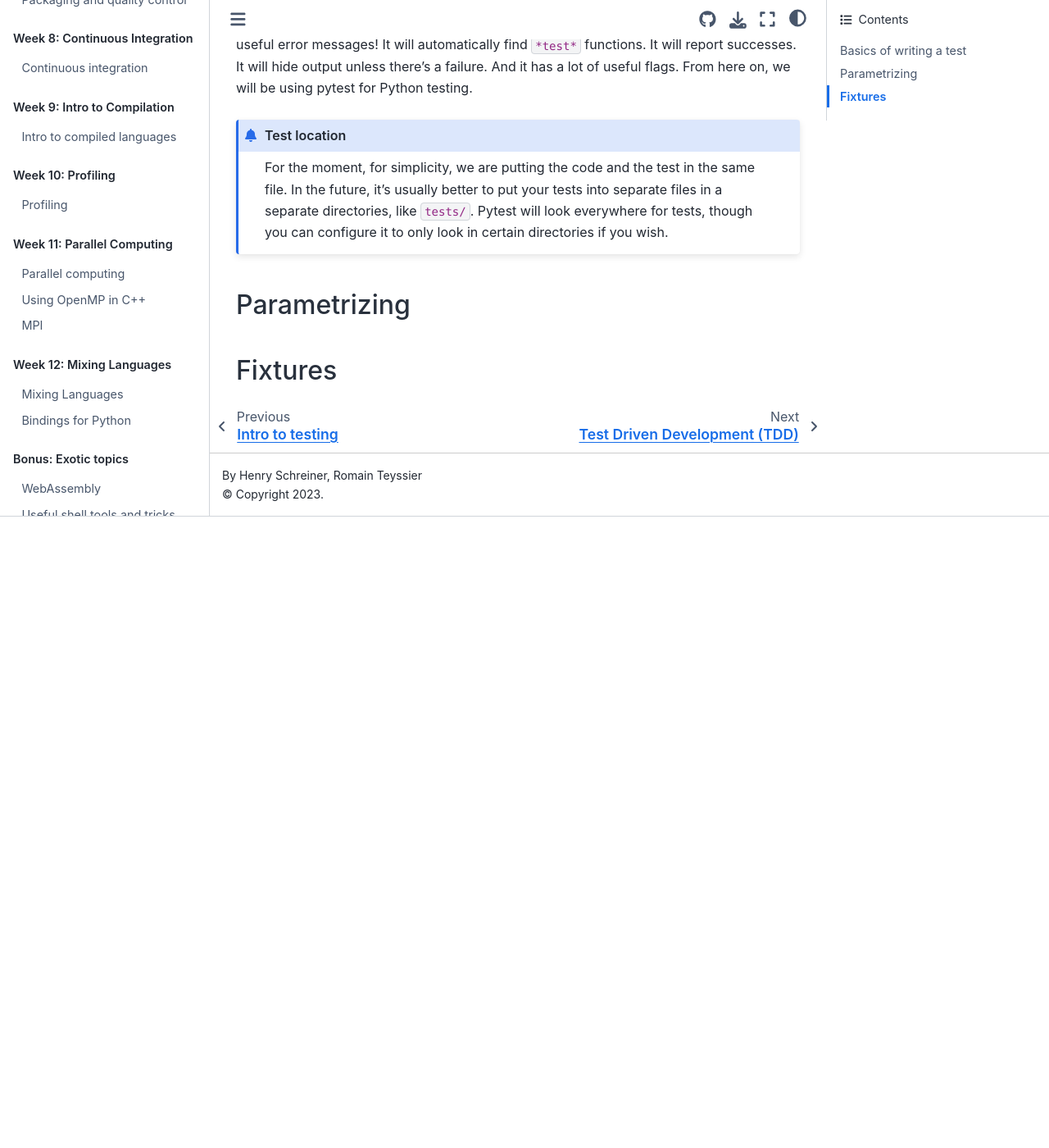
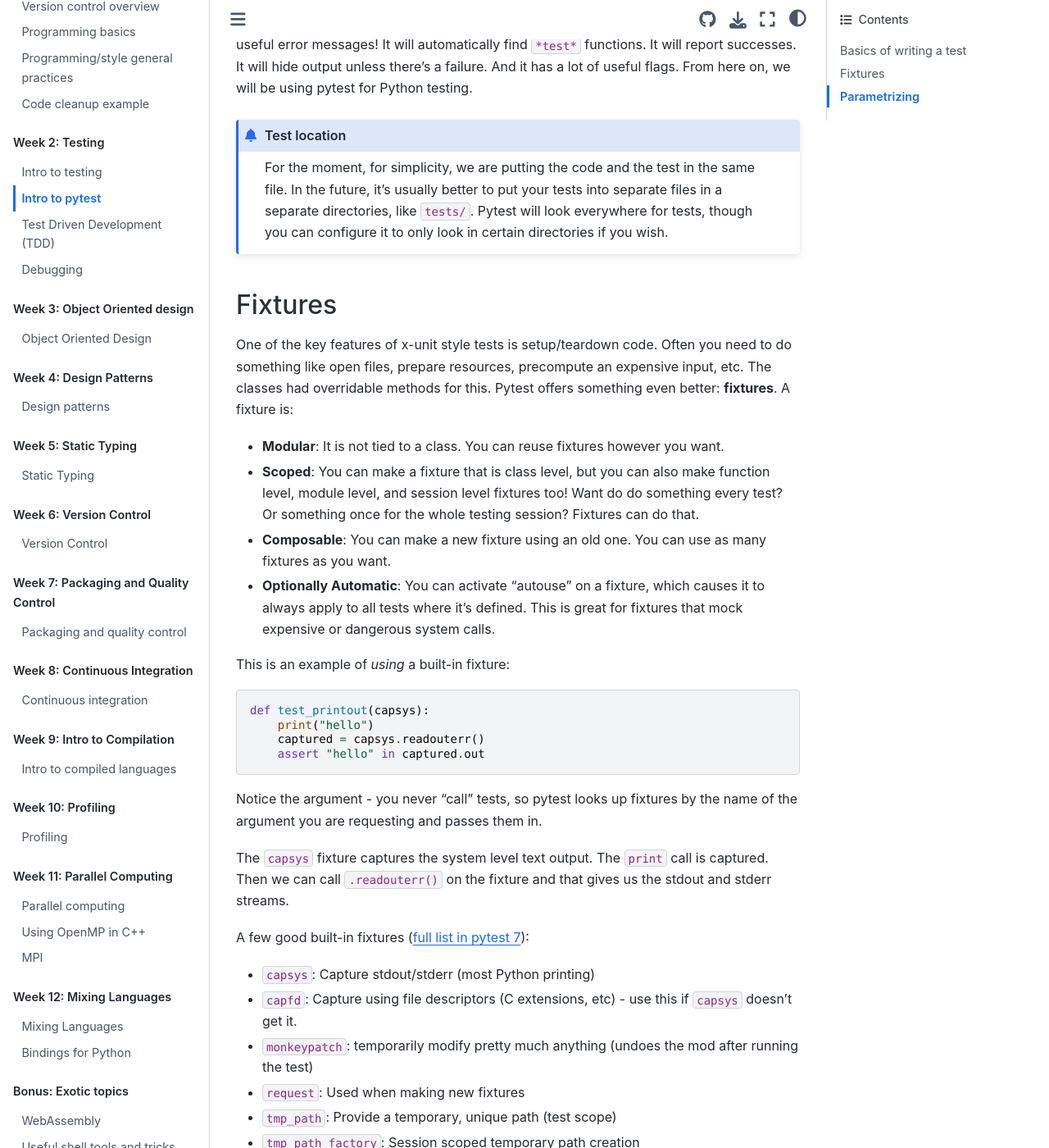
Before and after one commit to se-for-sci/se-for-sci.github.io, a Jupyter Book: the page built from content/week2/pytest.md, in a window 1280 px wide and 1400 px high, scrolled down 1922 px. Shown: the whole window at 82% size. Built offline with Jupyter Book 1.0.4 settings and Sphinx 7.4.7 and the Sphinx Book theme 1.1.4, drawn with Linux system fonts in a browser that asks for light colours; before the commit the page ends 2552 px from its top, so only the background shows below that; some of the changed text lies outside the part shown.

Commit message:
chore: add some fixture content
Signed-off-by: Henry Schreiner <henryschreineriii@gmail.com>

````diff
--- a/content/week2/pytest.md
+++ b/content/week2/pytest.md
@@ -94,9 +94,107 @@ in a separate directories, like `tests/`. Pytest will look everywhere for tests,
 though you can configure it to only look in certain directories if you wish.
 ```
 
+## Fixtures
+
+One of the key features of x-unit style tests is setup/teardown code. Often you
+need to do something like open files, prepare resources, precompute an expensive
+input, etc. The classes had overridable methods for this. Pytest offers
+something even better: **fixtures**. A fixture is:
+
+- **Modular**: It is not tied to a class. You can reuse fixtures however you
+  want.
+- **Scoped**: You can make a fixture that is class level, but you can also make
+  function level, module level, and session level fixtures too! Want do do
+  something every test? Or something once for the whole testing session?
+  Fixtures can do that.
+- **Composable**: You can make a new fixture using an old one. You can use as
+  many fixtures as you want.
+- **Optionally Automatic**: You can activate "autouse" on a fixture, which
+  causes it to always apply to all tests where it's defined. This is great for
+  fixtures that mock expensive or dangerous system calls.
+
+This is an example of _using_ a built-in fixture:
+
+```python
+def test_printout(capsys):
+    print("hello")
+    captured = capsys.readouterr()
+    assert "hello" in captured.out
+```
+
+Notice the argument - you never "call" tests, so pytest looks up fixtures by the
+name of the argument you are requesting and passes them in.
+
+The `capsys` fixture captures the system level text output. The `print` call is
+captured. Then we can call `.readouterr()` on the fixture and that gives us the
+stdout and stderr streams.
+
+A few good built-in fixtures
+([full list in pytest 7](https://docs.pytest.org/en/7.1.x/reference/fixtures.html)):
+
+- `capsys`: Capture stdout/stderr (most Python printing)
+- `capfd`: Capture using file descriptors (C extensions, etc) - use this if
+  `capsys` doesn't get it.
+- `monkeypatch`: temporarily modify pretty much anything (undoes the mod after
+  running the test)
+- `request`: Used when making new fixtures
+- `tmp_path`: Provide a temporary, unique path (test scope)
+- `tmp_path_factory`: Session scoped temporary path creation
+- `cache`: Store and access values across multiple runs.
+
+Plugins often add fixtures. It's also easy to write your own! Fixtures can be
+added to a test file, or they can be placed in `conftest.py`, where they will be
+available to all files in the same directory or any subdirectories.
+
+Here's a simple fixture:
+
+```python
+import pytest
+
+
+@pytest.fixture
+def something():
+    return "world"
+
+
+def test_something(something):
+    assert something == "world"
+```
+
+Notice that we told pytest we were making a fixture by adding the
+`pytest.fixture` decorator. We can return anything we want. We use the fixture
+in a test (function with `test` in the title) by putting in the name as an
+argument. Inside the function, we get the value the fixture returns.
+
+This is not quite the x-unit style setup yet - the fixture return will be rerun
+for every test (which is sometimes handy). If we want to change the scope, we
+can just tell the fixture what scope we want:
+
+```python
+import pytest
+import time
+
+
+@pytest.fixture(scope="session")
+def slow():
+    time.sleep(5)
+    return "world"
+
+
+def test_a(something):
+    assert something == "world"
+
+
+def test_b(something):
+    assert something == "world"
+```
+
+- TODO: monkeypatching
+
 ## Parametrizing
 
-## Fixtures
+- TODO: mark parametrizing
+- TODO: fixture parametrizing
 
 [hypothesis]: https://hypothesis.readthedocs.io
 [pytest]: https://docs.pytest.org
````
